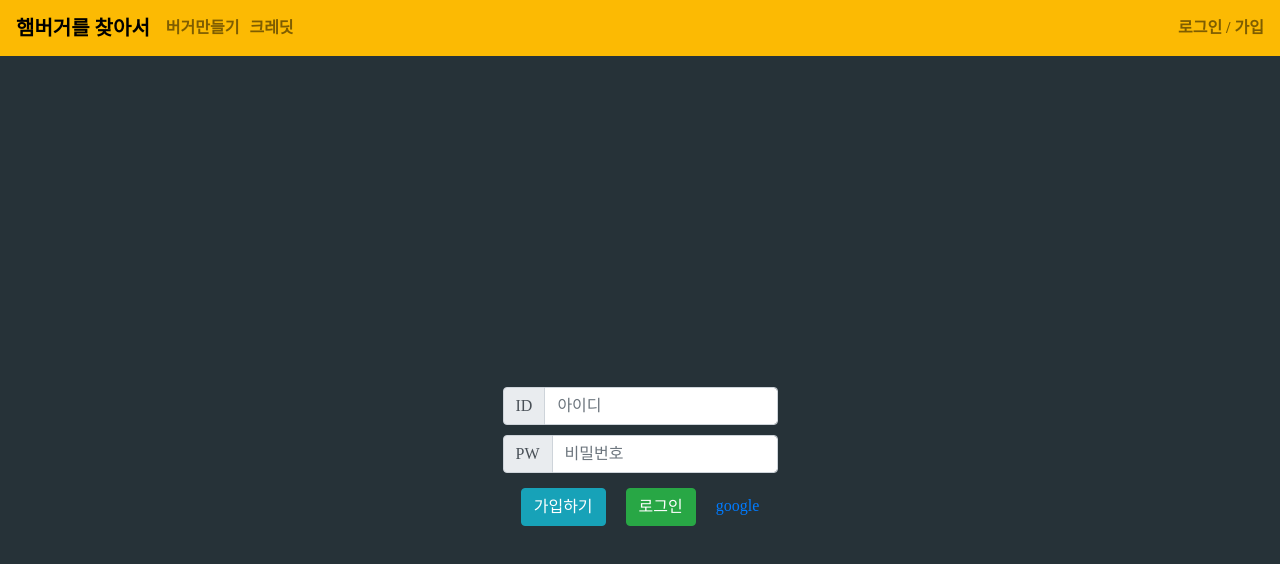
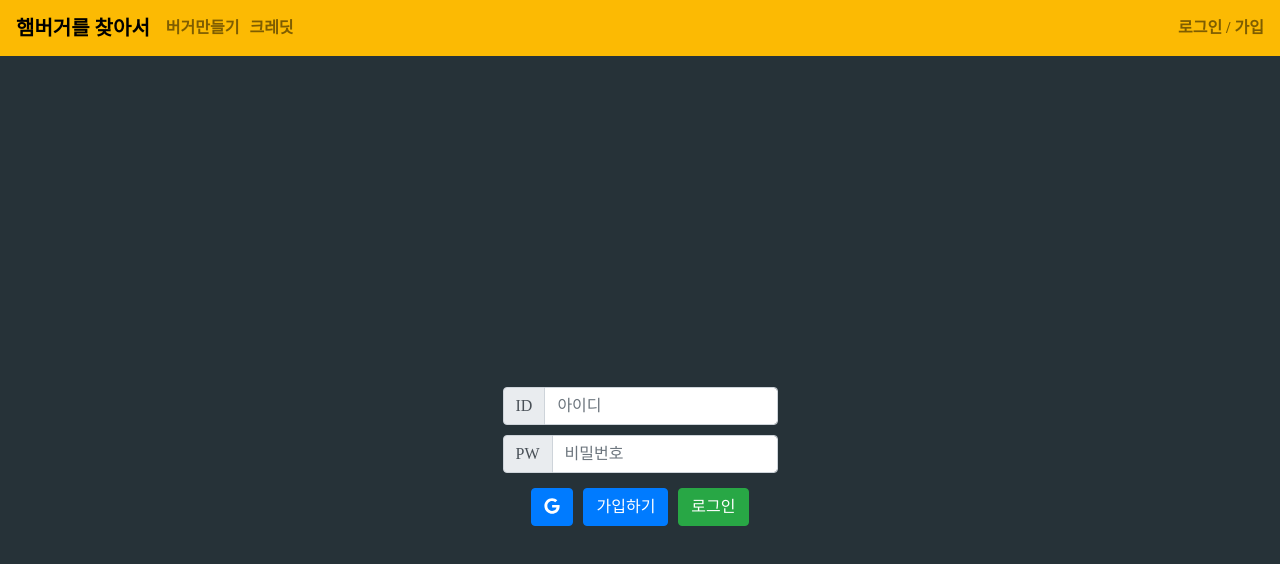
Before and after one commit to babyazalea/burger-finder, a React (Create React App) app: page /auth in a window 1280 px wide. Shown: the top 564 px of the page. Built offline with nearby package versions, Linux system fonts and the light colour scheme; no server answers; a web font is replaced by a local one.

Commit message:
adjust authentication control

```diff
--- a/package.json
+++ b/package.json
@@ -4,6 +4,7 @@
   "private": true,
   "dependencies": {
     "@fortawesome/fontawesome-svg-core": "^1.2.34",
+    "@fortawesome/free-brands-svg-icons": "^5.15.3",
     "@fortawesome/free-solid-svg-icons": "^5.15.2",
     "@fortawesome/react-fontawesome": "^0.1.14",
     "@testing-library/jest-dom": "^5.11.9",
--- a/src/components/Auth/Auth.css
+++ b/src/components/Auth/Auth.css
@@ -15,10 +15,10 @@
   margin-bottom: 5px;
 }
 
-.authentication-buttons {
+.authentication-control {
   margin-top: 10px;
 }
 
-.authentication-buttons button:not(:last-child) {
-  margin-right: 20px;
+.authentication-control *:not(:last-child) {
+  margin-right: 10px;
 }
--- a/src/components/Auth/Auth.js
+++ b/src/components/Auth/Auth.js
@@ -1,10 +1,12 @@
 import React, { useContext, useState } from "react";
+import { Link } from "react-router-dom";
 
 import { AuthContext } from "../../context/auth-context";
 
 import { Container, FormControl, InputGroup, Button } from "react-bootstrap";
 
 import "./Auth.css";
+import { FontAwesomeIcon } from "@fortawesome/react-fontawesome";
 
 const Auth = () => {
   const [email, setEmail] = useState("");
@@ -24,10 +26,10 @@
     }
   };
 
-  const onSignup = (event) => {
-    event.preventDefault();
-    authContext.authWithEmailAndPassword(email, password, "signup");
-  };
+  // const onSignup = (event) => {
+  //   event.preventDefault();
+  //   authContext.authWithEmailAndPassword(email, password, "signup");
+  // };
 
   const onLogin = async (event) => {
     event.preventDefault();
@@ -68,14 +70,18 @@
           />
         </InputGroup>
       </form>
-      <div className="authentication-buttons">
-        <Button variant="info" onClick={onSignup}>
-          가입하기
-        </Button>
+      <div className="authentication-control">
+        <a href={url}>
+          <Button>
+            <FontAwesomeIcon icon={["fab", "google"]} />
+          </Button>
+        </a>
+        <Link>
+          <Button>가입하기</Button>
+        </Link>
         <Button variant="success" onClick={onLogin}>
           로그인
         </Button>
-        <a href={url}>google</a>
       </div>
     </Container>
   );
--- a/src/index.js
+++ b/src/index.js
@@ -16,6 +16,8 @@
   faStar,
 } from "@fortawesome/free-solid-svg-icons";
 
+import { faGoogle } from "@fortawesome/free-brands-svg-icons";
+
 library.add(
   faRedo,
   faPlus,
@@ -23,7 +25,8 @@
   faTimes,
   faChevronDown,
   faChevronUp,
-  faStar
+  faStar,
+  faGoogle
 );
 
 const app = (
```
Also changed, not shown: 2 other files (tests, documents, lock files or other folders).
